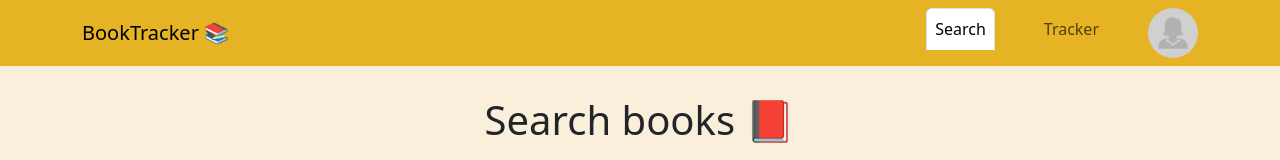
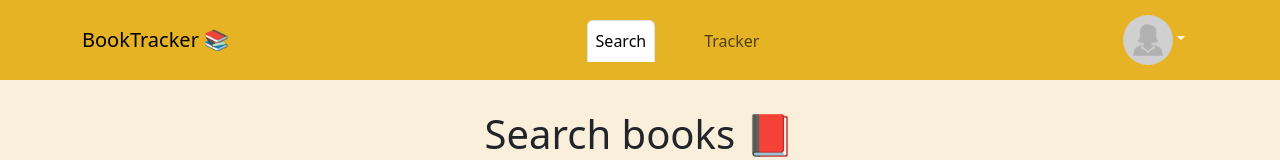
Before and after one commit to adamafaye1945/book-app-front-end, a React (Create React App) app: page /app/search in a window 1280 px wide. Shown: the top 160 px of the page. Built offline with nearby package versions, Linux system fonts and the light colour scheme.

Commit message:
profile made from a dropdown comp

```diff
--- a/src/components/AppButton.module.css
+++ b/src/components/AppButton.module.css
@@ -3,7 +3,7 @@
   border-color: aliceblue;
 }
 .start:hover {
-  background-color: #e6b325;
+  background-color: #;
   border: #6ac0df;
 }
 .login {
--- a/src/components/AppNavbar.js
+++ b/src/components/AppNavbar.js
@@ -25,6 +25,7 @@ function AppNavbar() {
             <Nav.Link></Nav.Link>
           </Nav>
         ) : (
+          <>
             <Nav variant="tabs" className={styles.tabs}>
               <Nav.Item>
                 <Nav.Link as={NavLink} to="/app/search">
@@ -36,10 +37,13 @@ function AppNavbar() {
                   Tracker
                 </Nav.Link>
               </Nav.Item>
+            </Nav>
+            <Nav>
               <Nav.Item>
                 <Profile />
               </Nav.Item>
             </Nav>
+          </>
         )}
       </Container>
     </Navbar>
--- a/src/components/AppNavbar.module.css
+++ b/src/components/AppNavbar.module.css
@@ -6,6 +6,6 @@
   border: white;
 }
 .tabs :hover {
-  border-color: yellow !important;
+  /* border-color: #e6b325 !important; */
   color: aliceblue;
 }
--- a/src/components/Profile.js
+++ b/src/components/Profile.js
@@ -1,10 +1,17 @@
 import styles from "./Profile.module.css";
-
+import { Dropdown } from "react-bootstrap";
 function Profile() {
   return (
-    <div>
-      <img className={styles.image} src="../image.webp" alt="none" />
-    </div>
+    <Dropdown>
+      <Dropdown.Toggle className={styles.profile} id="dropdown-basic">
+        <img className={styles.image} src="../image.webp" alt="none" />
+      </Dropdown.Toggle>
+
+      <Dropdown.Menu>
+        <Dropdown.Item >About Me</Dropdown.Item>
+        <Dropdown.Item >Logout</Dropdown.Item>
+      </Dropdown.Menu>
+    </Dropdown>
   );
 }
 
--- a/src/components/Profile.module.css
+++ b/src/components/Profile.module.css
@@ -2,3 +2,11 @@
   border-radius: 50%;
   width: 50px;
 }
+
+.profile {
+  background-color: #e6b325 !important;
+  border-color: #e6b325;
+}
+.profile:hover {
+  border-color: #e6b325;
+}
```
Lines whose indentation alone changed are shown as unchanged.
